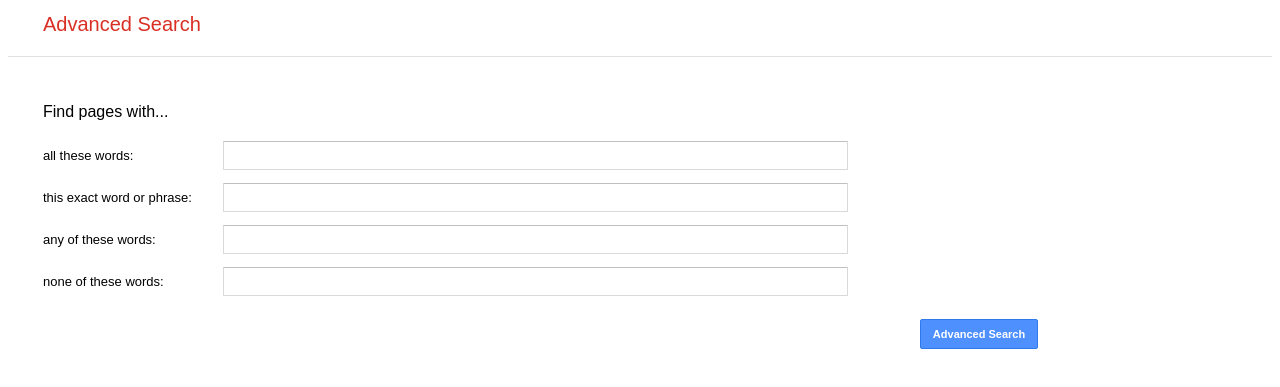
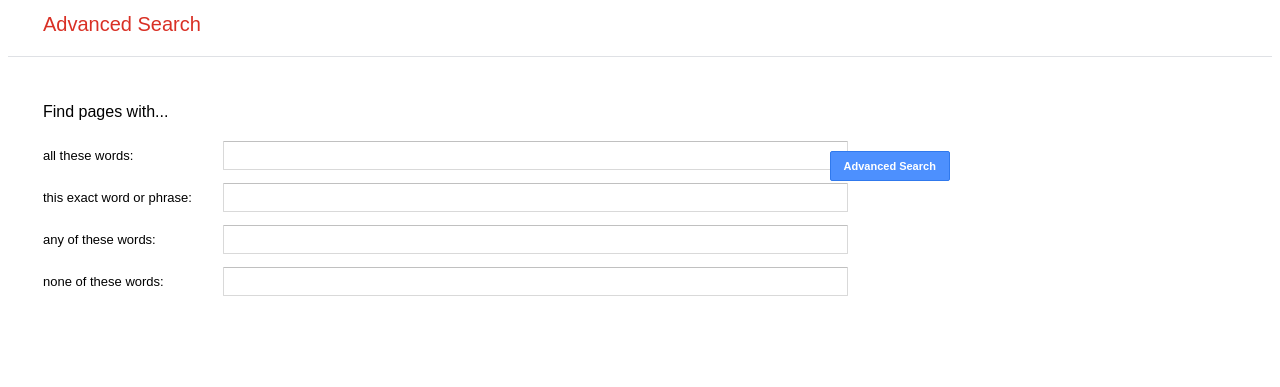
Before and after one commit to robfisher21/search, a plain HTML site: page advanced.html in a window 1280 px wide. Shown: the part 65-452 px from the top of the page. Drawn offline with Linux system fonts and the light colour scheme.

Commit message:
Update styling

```diff
--- a/advanced.html
+++ b/advanced.html
@@ -63,7 +63,7 @@
                 border: 1px solid #3079ed;
                 color: #fff;
                 height: 30px;
-                min-width 120px;
+                min-width: 120px;
                 margin: 10px 16px 10px 0px;
                 padding: 0 12px;
                 border-radius: 2px;
@@ -184,7 +184,7 @@
                 <input type="text" name="as_eq" id="FormField" >
             </div>
 
-            <div style="display:table-cell; clear:both; float:right;">
+            <div style="display:table-cell;">
                 <input type="submit"  value="Advanced Search" id="AdvancedButton" >
             </div>
        </form>
```
Also changed, not shown: images.html (+1 -1 lines).
